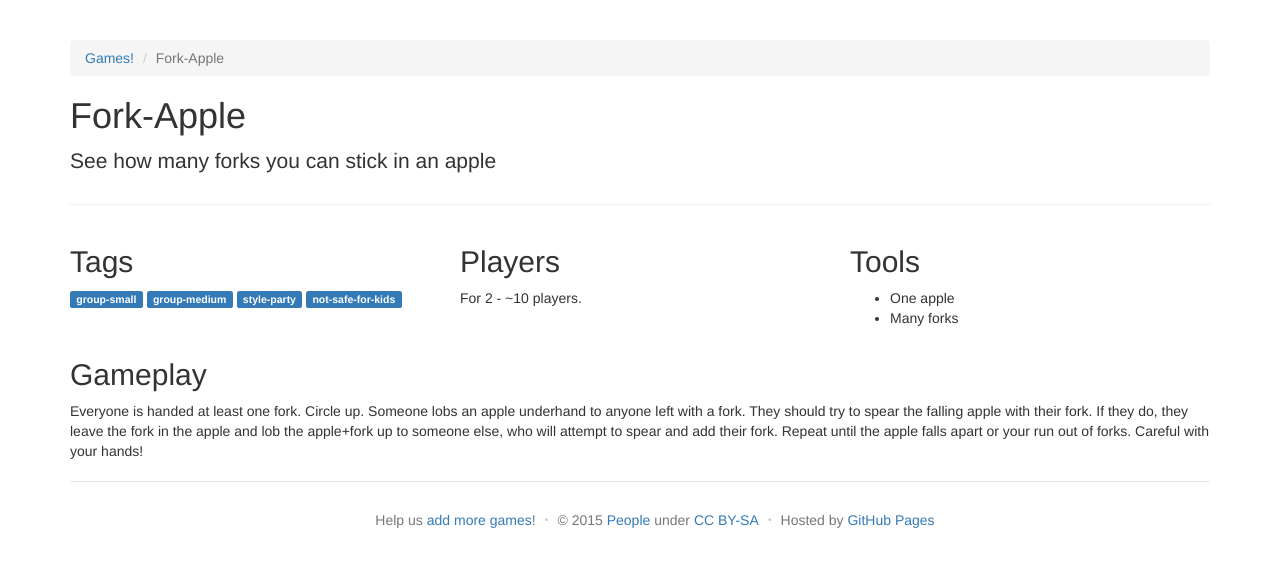
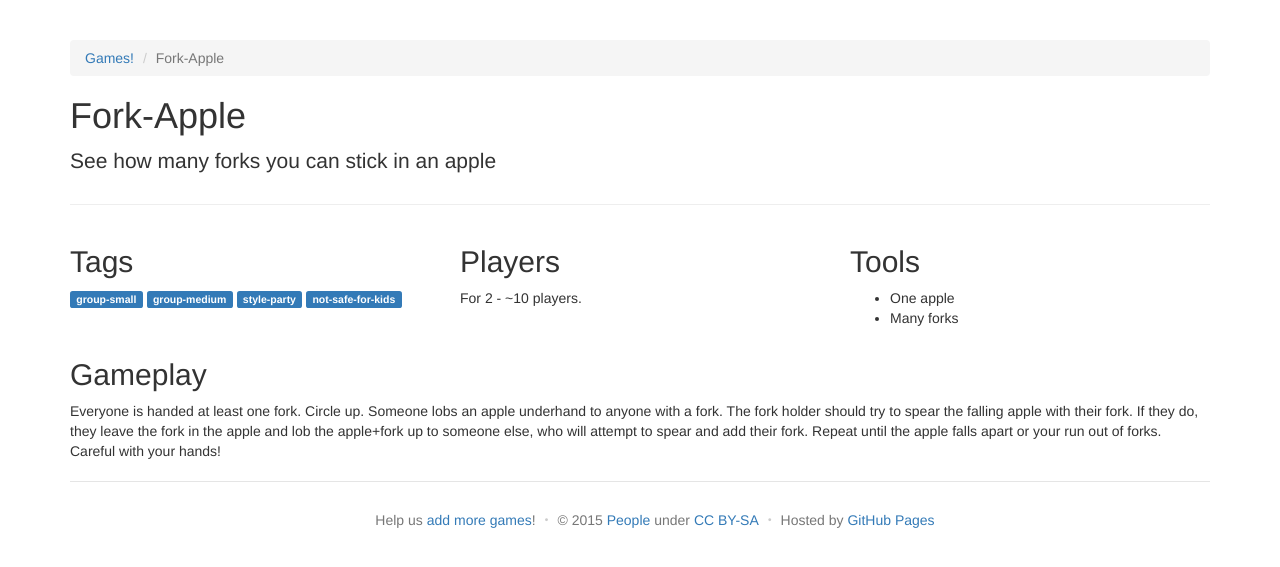
Before and after one commit to davidselassie/games, a Jekyll site: the page built from _games/forkapple.md, in a window 1280 px wide. Shown: the top 567 px of the page. Built offline with Jekyll 4.4.1, drawn with Linux system fonts in a browser that asks for light colours.

Commit message:
Update forkapple.md

```diff
--- a/_games/forkapple.md
+++ b/_games/forkapple.md
@@ -12,4 +12,4 @@ tools:
   - One apple
   - Many forks
 ---
-Everyone is handed at least one fork. Circle up. Someone lobs an apple underhand to anyone left with a fork. They should try to spear the falling apple with their fork. If they do, they leave the fork in the apple and lob the apple+fork up to someone else, who will attempt to spear and add their fork. Repeat until the apple falls apart or your run out of forks. Careful with your hands!
+Everyone is handed at least one fork. Circle up. Someone lobs an apple underhand to anyone with a fork. The fork holder should try to spear the falling apple with their fork. If they do, they leave the fork in the apple and lob the apple+fork up to someone else, who will attempt to spear and add their fork. Repeat until the apple falls apart or your run out of forks. Careful with your hands!
```
